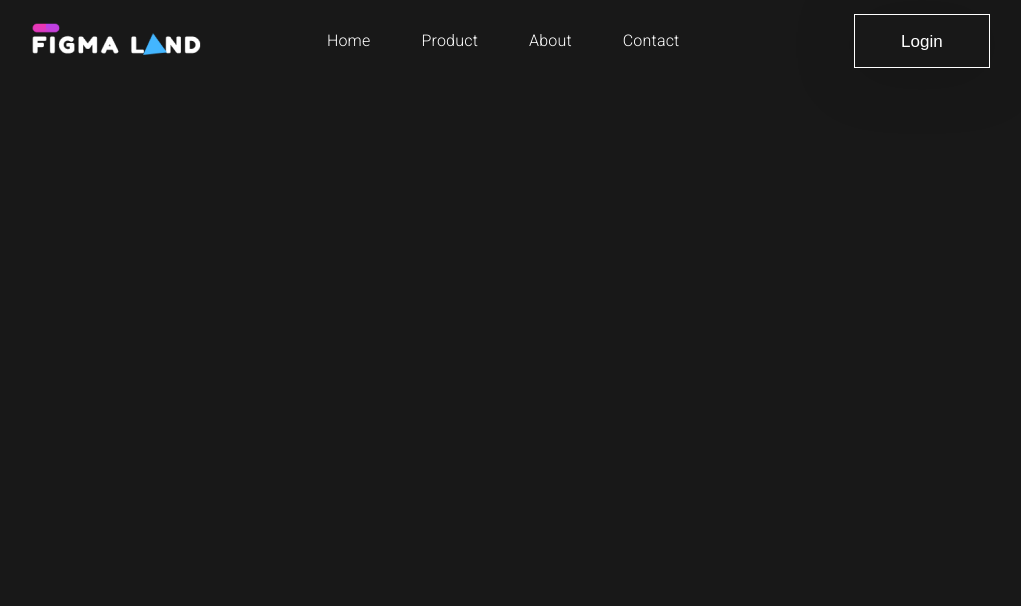
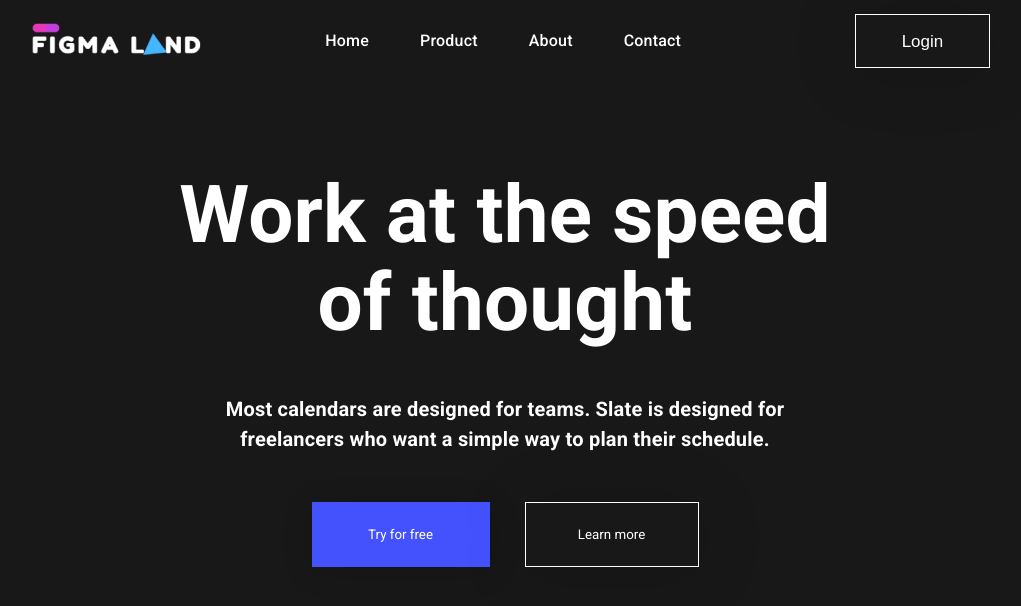
Before and after one commit to QuietL4ke/land, a plain HTML site: page index.html in a window 1280 px wide. Shown: the whole page, without its empty margins (135-1156 px from the left). Drawn offline with Linux system fonts and the light colour scheme.

Commit message:
First screen (#4)
* updated navbar

* finished first screen

* fixed

* fixed-merge

* updated

* fixed mistakes screen

* fixed mistakes

```diff
--- a/index.html
+++ b/index.html
@@ -4,8 +4,7 @@
         <meta charset="UTF-8" />
         <meta name="viewport" content="width=device-width, initial-scale=1.0" />
         <link rel="stylesheet" href="styles/index.css" />
-        <link href="https://fonts.googleapis.com/css2?family=Roboto:wght@300&display=swap" rel="stylesheet">
-
+        <link href="https://fonts.googleapis.com/css2?family=Roboto:ital,wght@0,100;0,300;0,400;0,500;0,700;0,900;1,100;1,300;1,400;1,500;1,700;1,900&display=swap" rel="stylesheet">
         <title>Title</title>
     </head>
     <body>
@@ -21,10 +20,18 @@
             </div>
             <button class="login">Login</button>
         </nav>
-        <header>
-
-        </header>
-
+          <header>
+            <h1>
+              Work at the speed of thought
+            </h1>
+            <h2 class="subheader">
+              Most calendars are designed for teams. Slate is designed for freelancers who want a simple way to plan their schedule.
+            </h2>
+            <div class="buttons">
+              <button class = "try"> Try for free </button>
+              <button class = "learn"> Learn more </button>
+            </div>
+          </header>
         <footer>
 
         </footer>
--- a/styles/index.css
+++ b/styles/index.css
@@ -1,6 +1,8 @@
 body{
 	background: #181818;
 	margin:  0px;
+	font-family: 'Roboto';
+	color: #FFFFFF;
 }
 
 .navbar {
@@ -11,9 +13,6 @@ body{
 	justify-content: space-around;
 	align-items: center;
 	margin: 0 auto;
-
-	font-family: 'Roboto';
-	color: #FFFFFF;
 	font-size: 16px;
 	font-weight: 500;
 	letter-spacing: 0.2px;
@@ -41,6 +40,7 @@ body{
 	color: #FFFFFF;
 }
 
+
 .menu .link{
 	padding: 10px;
 	margin-right: 31px;
@@ -54,9 +54,9 @@ body{
 .login{
 	background: #181818;
 	font-size: 17px;
-	color: #FFFFFF;
 	padding: 13.5px 46px;
 	border: 1px solid #FFFFFF;
+	color: #FFFFFF;
 	box-sizing: border-box;
 	line-height: 25px;
 	filter: drop-shadow(0px 4px 31px rgba(0, 0, 0, 0.15));
@@ -65,3 +65,73 @@ body{
 .logo{
 	padding: 10px;
 }
+
+
+header{
+		width: 100%;
+		display: flex;
+		flex-direction: column;
+		justify-content: center;
+		align-items: center;
+		letter-spacing: 0.2px;
+		color: #FFFFFF;
+		margin-top: 35px;
+		font-weight: 500;
+		font-style: normal;
+}
+
+header h1{
+	text-align: center;
+	font-size: 80px;
+	line-height: 88px;
+	max-width: 709px;
+	margin-bottom: 31px;
+}
+
+header h2{
+	max-width: 582px;
+	text-align: center;
+	font-size: 20px;
+	line-height: 30px;
+}
+
+.buttons{
+	margin: 31px auto 0px auto;
+	display: flex;
+	justify-content: space-between;
+	align-items: center;
+	font-style: normal;
+	font-weight: 500;
+	font-size: 17px;
+	line-height: 25px;
+	letter-spacing: 0.2px;
+}
+
+.buttons .try{
+	background: #4452FE;
+	border: none;
+	font-family: 'Roboto';
+	height: 65px;
+	width: 178px;
+	margin-right: 35px;
+	padding: 20px 40px;
+	box-shadow: 0px 4px 31px rgba(0, 0, 0, 0.15);
+	color: #FFFFFF;
+}
+
+.buttons .learn{
+	border: 1px solid #FFFFFF;
+	font-family: 'Roboto';
+	box-sizing: border-box;
+	width: 174px;
+	height: 65px;
+	padding: 20px 40px;
+	filter: drop-shadow(0px 4px 31px rgba(0, 0, 0, 0.15));
+	background: #181818;
+	color: #FFFFFF;
+}
+
+
+button{
+	cursor: pointer;
+}
```
